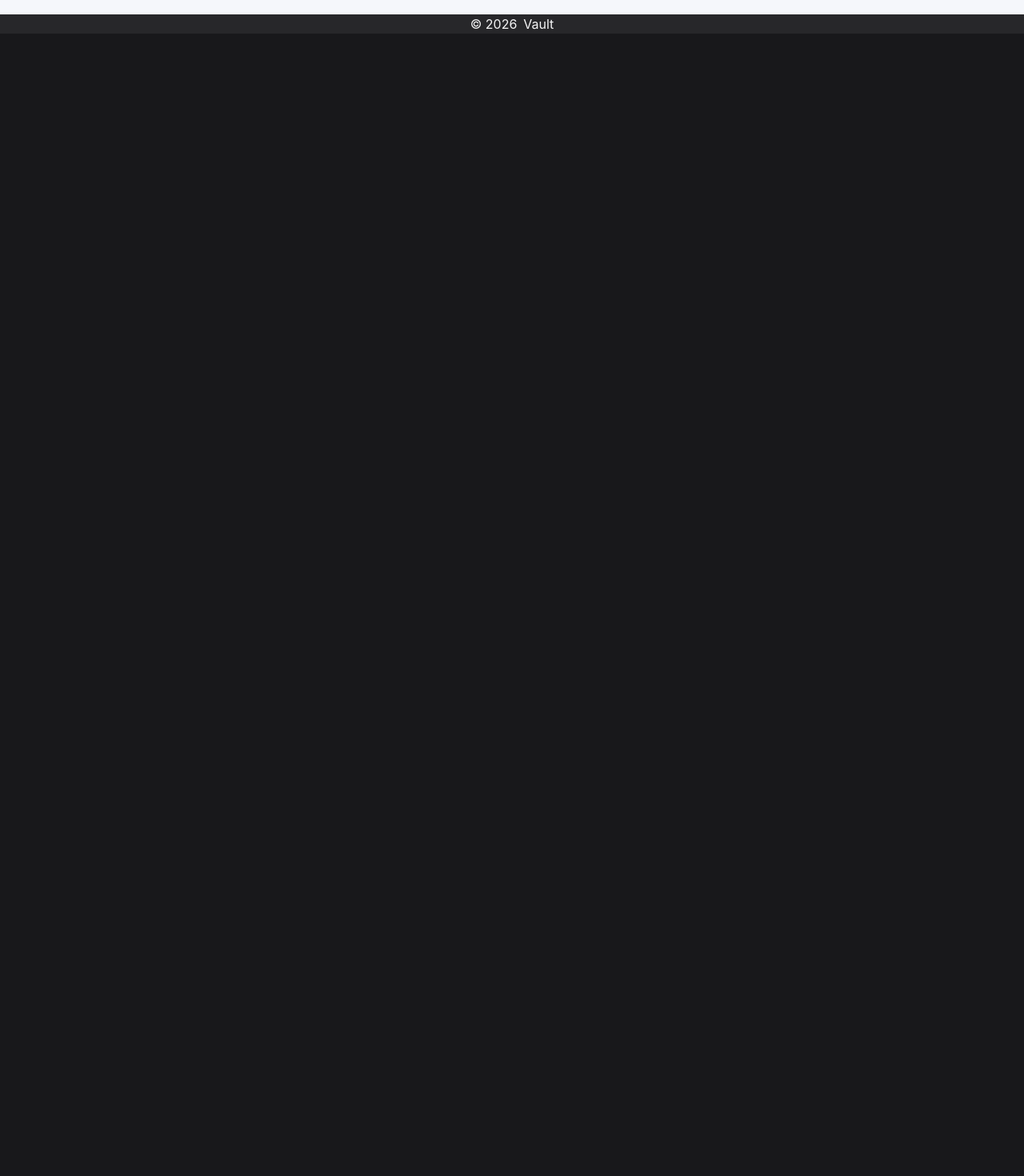
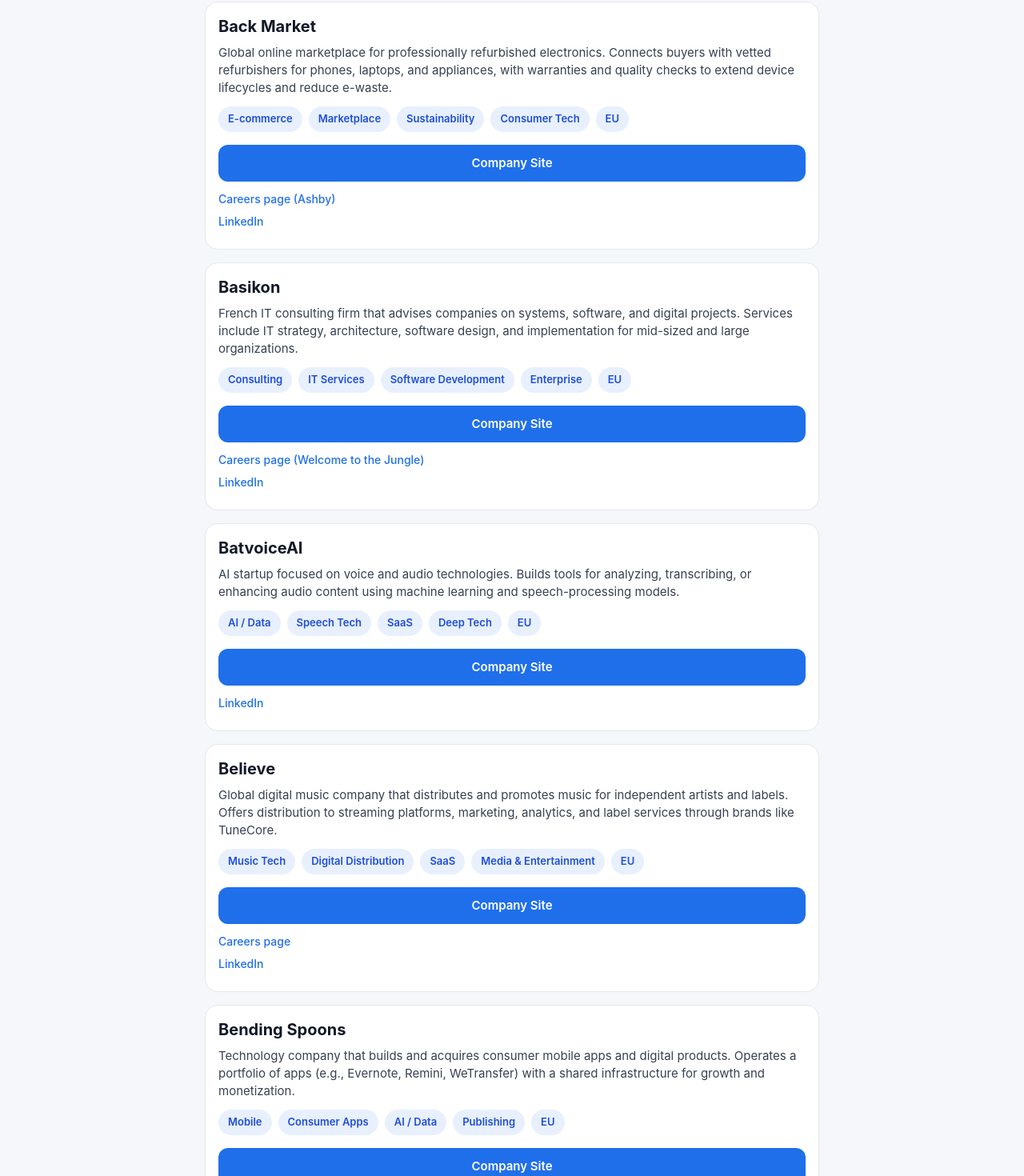
Before and after one commit to Dimterion/vault, a React (Vite) app: page /listings in a window 1280 px wide. Shown: the part 9000-10470 px from the top of the page at 80% size. Before the commit the page ends 9042 px from the top, so only its background shows below. Built offline with nearby package versions, Linux system fonts and the light colour scheme.

Commit message:
adjust data file for listings

```diff
--- a/src/features/listings/data.ts
+++ b/src/features/listings/data.ts
@@ -593,4 +593,189 @@ export const listings: JobListing[] = [
       },
     ],
   },
+  {
+    id: "back_market",
+    title: "Back Market",
+    websiteUrl: "https://www.backmarket.com",
+    description:
+      "Global online marketplace for professionally refurbished electronics. Connects buyers with vetted refurbishers for phones, laptops, and appliances, with warranties and quality checks to extend device lifecycles and reduce e-waste.",
+    // imageKey: "placeholder",
+    tags: [
+      "E-commerce",
+      "Marketplace",
+      "Sustainability",
+      "Consumer Tech",
+      "EU",
+    ],
+    extraLinks: [
+      {
+        label: "Careers page (Ashby)",
+        url: "https://jobs.ashbyhq.com/backmarket",
+      },
+      {
+        label: "LinkedIn",
+        url: "https://www.linkedin.com/company/back-market",
+      },
+    ],
+  },
+  {
+    id: "basikon",
+    title: "Basikon",
+    websiteUrl: "https://www.basikon.com",
+    description:
+      "French IT consulting firm that advises companies on systems, software, and digital projects. Services include IT strategy, architecture, software design, and implementation for mid-sized and large organizations.",
+    // imageKey: "placeholder",
+    tags: [
+      "Consulting",
+      "IT Services",
+      "Software Development",
+      "Enterprise",
+      "EU",
+    ],
+    extraLinks: [
+      {
+        label: "Careers page (Welcome to the Jungle)",
+        url: "https://basikon.welcomekit.co",
+      },
+      {
+        label: "LinkedIn",
+        url: "https://www.linkedin.com/company/basikon",
+      },
+    ],
+  },
+  {
+    id: "batvoiceai",
+    title: "BatvoiceAI",
+    websiteUrl: "https://www.bevoiceai.com",
+    description:
+      "AI startup focused on voice and audio technologies. Builds tools for analyzing, transcribing, or enhancing audio content using machine learning and speech-processing models.",
+    // imageKey: "placeholder",
+    tags: ["AI / Data", "Speech Tech", "SaaS", "Deep Tech", "EU"],
+    extraLinks: [
+      {
+        label: "LinkedIn",
+        url: "https://www.linkedin.com/company/bevoiceai",
+      },
+    ],
+  },
+  {
+    id: "believe",
+    title: "Believe",
+    websiteUrl: "https://www.believe.com",
+    description:
+      "Global digital music company that distributes and promotes music for independent artists and labels. Offers distribution to streaming platforms, marketing, analytics, and label services through brands like TuneCore.",
+    // imageKey: "placeholder",
+    tags: [
+      "Music Tech",
+      "Digital Distribution",
+      "SaaS",
+      "Media & Entertainment",
+      "EU",
+    ],
+    extraLinks: [
+      {
+        label: "Careers page",
+        url: "https://careers.believe.com",
+      },
+      {
+        label: "LinkedIn",
+        url: "https://www.linkedin.com/company/believeglobal",
+      },
+    ],
+  },
+  {
+    id: "bending_spoons",
+    title: "Bending Spoons",
+    websiteUrl: "https://bendingspoons.com",
+    description:
+      "Technology company that builds and acquires consumer mobile apps and digital products. Operates a portfolio of apps (e.g., Evernote, Remini, WeTransfer) with a shared infrastructure for growth and monetization.",
+    // imageKey: "placeholder",
+    tags: ["Mobile", "Consumer Apps", "AI / Data", "Publishing", "EU"],
+    extraLinks: [
+      {
+        label: "Careers page",
+        url: "https://jobs.bendingspoons.com",
+      },
+      {
+        label: "LinkedIn",
+        url: "https://www.linkedin.com/company/bendingspoons",
+      },
+    ],
+  },
+  {
+    id: "binance",
+    title: "Binance",
+    websiteUrl: "https://www.binance.com",
+    description:
+      "Global cryptocurrency exchange and digital-asset platform. Enables users to trade, stake, and store cryptocurrencies, with products for spot and derivatives trading, NFTs, and yield services.",
+    // imageKey: "placeholder",
+    tags: ["FinTech", "Crypto", "Trading Platform", "B2C", "Remote-worldwide"],
+    extraLinks: [
+      {
+        label: "Careers page",
+        url: "https://www.binance.com/careers",
+      },
+      {
+        label: "LinkedIn",
+        url: "https://www.linkedin.com/company/binance",
+      },
+    ],
+  },
+  {
+    id: "bitstack",
+    title: "Bitstack",
+    websiteUrl: "https://www.bitstack-app.com",
+    description:
+      "Mobile app that makes saving and investing in Bitcoin simple. Offers recurring purchases and round-up savings on everyday spending, targeting long-term Bitcoin savers in Europe.",
+    // imageKey: "placeholder",
+    tags: ["FinTech", "Crypto", "Mobile", "Savings & Investment", "EU"],
+    extraLinks: [
+      {
+        label: "Careers page",
+        url: "https://www.bitstack-app.com/en/careers",
+      },
+      {
+        label: "LinkedIn",
+        url: "https://www.linkedin.com/company/bitstack-app",
+      },
+    ],
+  },
+  {
+    id: "botpress",
+    title: "Botpress",
+    websiteUrl: "https://botpress.com",
+    description:
+      "Conversational AI platform for building chatbots and AI agents. Provides tools to design, train, and deploy LLM-powered bots for customer support, lead capture, and workflow automation.",
+    // imageKey: "placeholder",
+    tags: ["AI / Data", "SaaS", "Chatbots", "Developer Tools", "EU"],
+    extraLinks: [
+      {
+        label: "Careers page",
+        url: "https://botpress.com/careers",
+      },
+      {
+        label: "LinkedIn",
+        url: "https://www.linkedin.com/company/botpress",
+      },
+    ],
+  },
+  {
+    id: "buildkite",
+    title: "buildkite",
+    websiteUrl: "https://buildkite.com",
+    description:
+      "Continuous integration and delivery (CI/CD) platform for software teams. Orchestrates build, test, and deployment pipelines on infrastructure companies control, used by high-scale engineering organizations.",
+    // imageKey: "placeholder",
+    tags: ["DevTools", "CI/CD", "SaaS", "Software Development", "EU"],
+    extraLinks: [
+      {
+        label: "Careers page",
+        url: "https://buildkite.com/about/careers",
+      },
+      {
+        label: "LinkedIn",
+        url: "https://www.linkedin.com/company/buildkite",
+      },
+    ],
+  },
 ];
```
